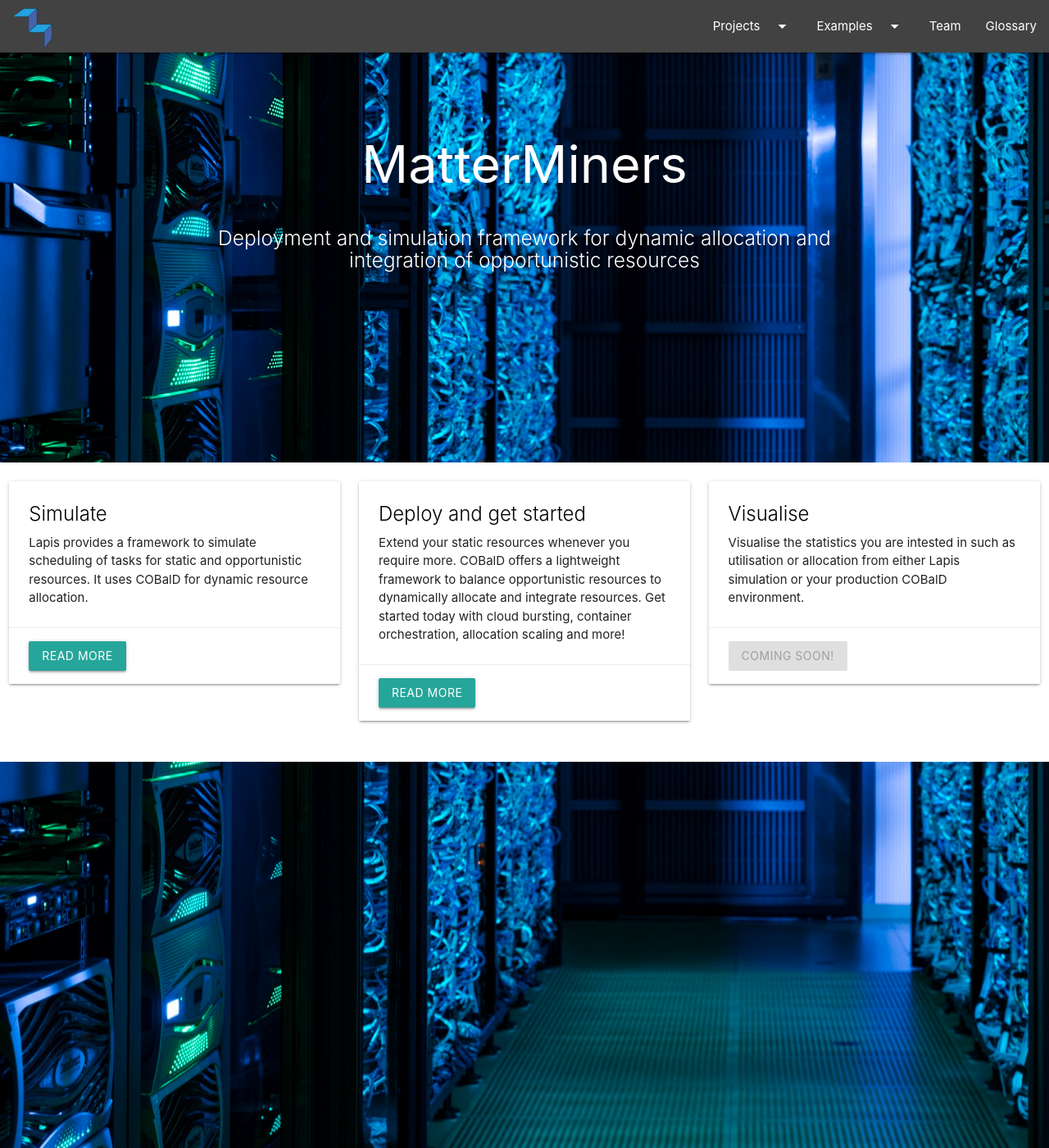
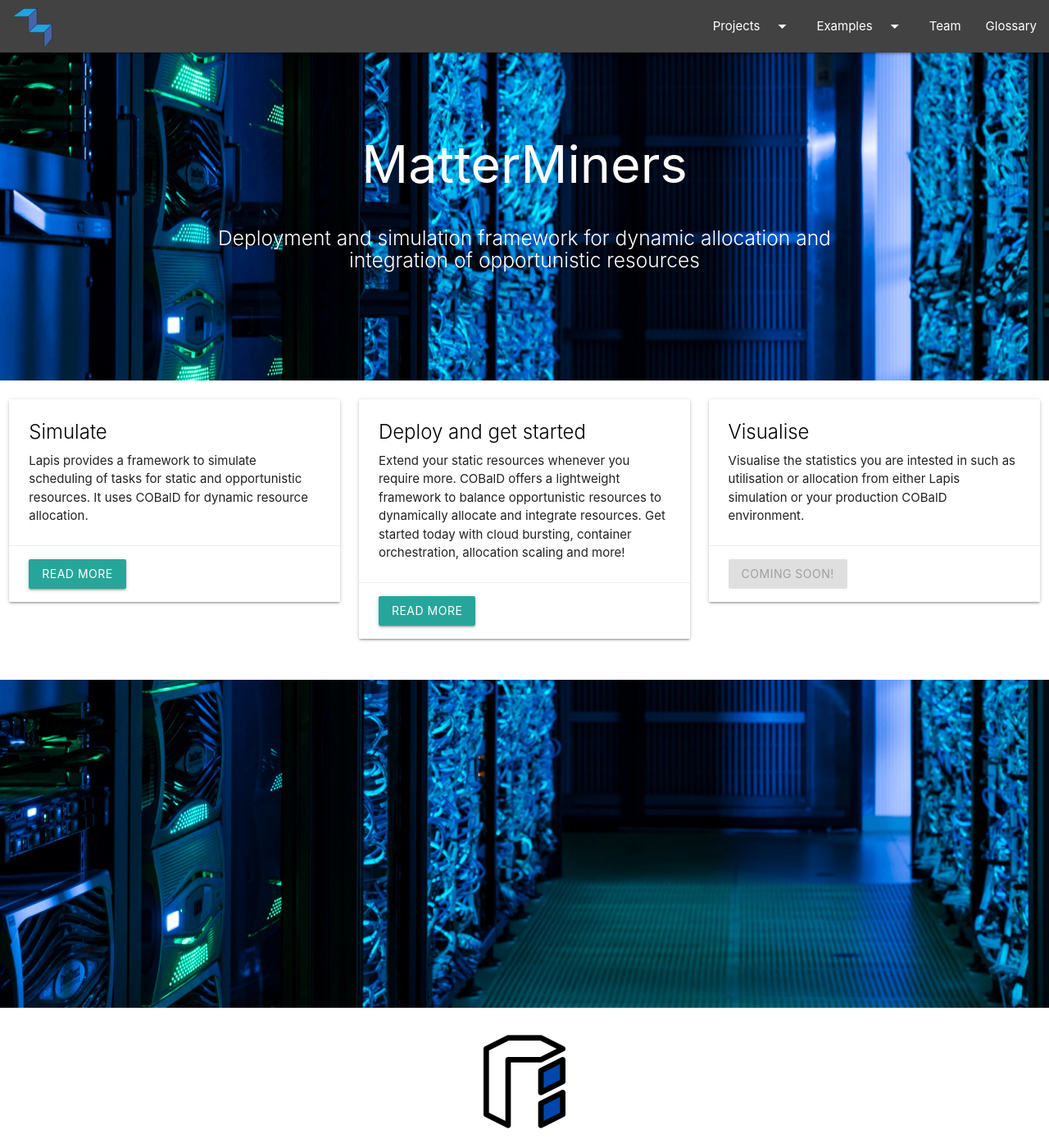
Before and after one commit to MatterMiners/matterminers.github.io, a Jekyll site: the page built from index.md, in a window 1280 px wide and 1400 px high. Shown: the whole window at 82% size. Built offline with Jekyll 4.4.1, drawn with Linux system fonts in a browser that asks for light colours; nearby versions of some CDN libraries.

Commit message:
changed height of parallax containers

```diff
--- a/assets/css/styles.scss
+++ b/assets/css/styles.scss
@@ -16,3 +16,7 @@ nav {
     }
   }
 }
+
+.parallax-container {
+  height: 400px;
+}
```
